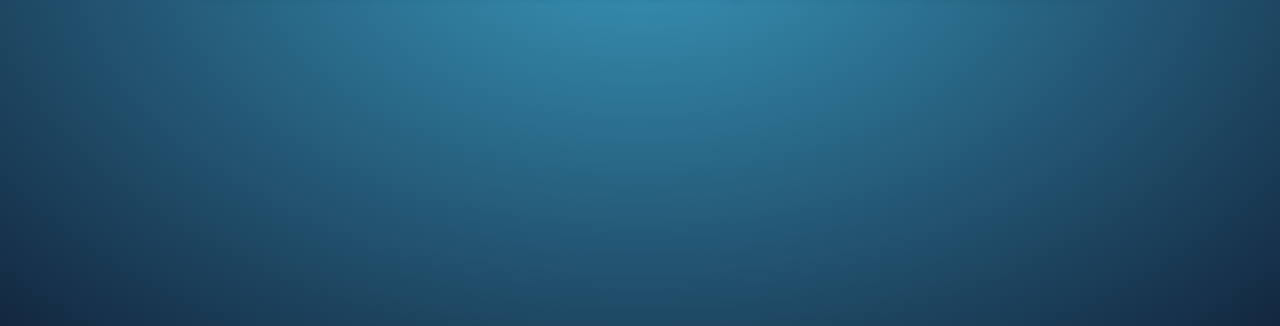
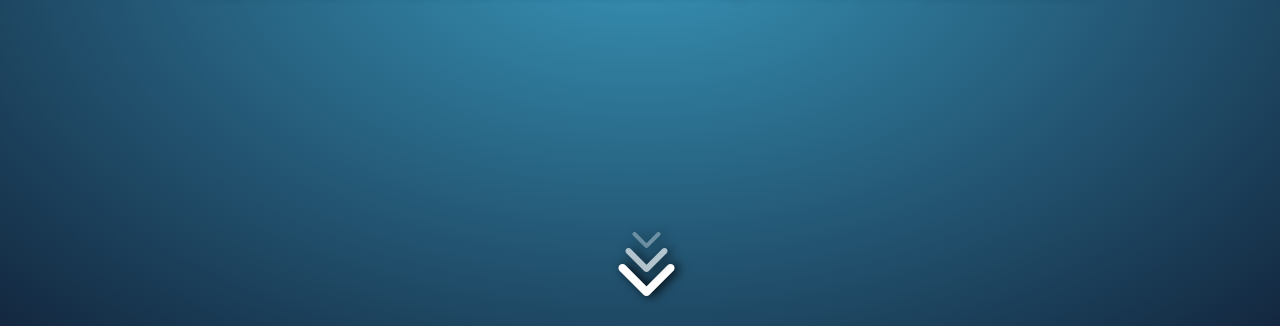
Before and after one commit to natyfernandez/eden, a website: page pages/contacto.html in a window 1280 px wide. Shown: the part 474-800 px from the top of the page. Drawn offline with Linux system fonts and the light colour scheme.

Commit message:
Flecha animada en heros

```diff
--- a/pages/contacto.html
+++ b/pages/contacto.html
@@ -57,8 +57,13 @@
       </p>
     </section>
     <div><i class="fa-solid fa-volume"></i></div>
+    <a href="#scroll" class="scroll textShadow">
+      <i class="fa-solid fa-chevron-down"></i>
+      <i class="fa-solid fa-chevron-down"></i>
+      <i class="fa-solid fa-chevron-down"></i>
+    </a>
   </main>
-  <section class="sectionContacto">
+  <section id="scroll" class="sectionContacto">
     <div class="formulario">
       <article>
         <div>
--- a/scss/base/_reset.scss
+++ b/scss/base/_reset.scss
@@ -9,6 +9,7 @@
 html{
     color: white;
     font-size: 16px;
+    scroll-behavior: smooth;
 }
 section:not(.proyectos){
     padding: 2.5rem;
--- a/scss/layouts/_main.scss
+++ b/scss/layouts/_main.scss
@@ -1,3 +1,4 @@
+main{
     h1{
         text-transform: uppercase;
         margin: 1.25rem 0;
@@ -10,7 +11,58 @@ h1{
             background-size: contain;
         }
     }
-
+    .scroll{
+        @include flex(column,space-between, center, none);
+        position: absolute;
+        bottom: 5vh;
+        left: 48vw;
+        -webkit-animation: bounce 800ms 3 ease;
+        color: white;
+        text-decoration: none;
+        &:visited{
+            color: white;
+        }
+        .fa-chevron-down{
+            display: flex;
+            align-items: center;
+            height: 1.2rem;
+            font-size: 3rem;
+            &:first-of-type{
+                opacity: 33%;
+                font-size: 2rem;
+            }
+            &:nth-of-type(2){
+                opacity: 66%;
+                font-size: 3rem;
+            }
+            &:last-of-type{
+                font-size: 4rem;
+            }
+        }
+    }
+}
+@keyframes bounce {
+    0%,
+    100% {
+      transform: translateY(0);
+      transform-origin: 50% 50%;
+    }
+    15% {
+      transform: translateY(-30px);
+    }
+    30% {
+      transform: translateY(15px);
+    }
+    45% {
+      transform: translateY(-15px);
+    }
+    60% {
+      transform: translateY(9px);
+    }
+    75% {
+      transform: translateY(-6px);
+    }
+  }
 .heroInicio{
     background: url(../assets/HeroInicio.png) no-repeat center;
     background-size: cover;
```
Also changed, not shown: index.html (+7 -2 lines), pages/experiencia.html (+6 -1 lines), pages/nosotros.html (+6 -1 lines), pages/portfolio.html (+6 -1 lines), css/style.css. Lines whose indentation alone changed are shown as unchanged.
